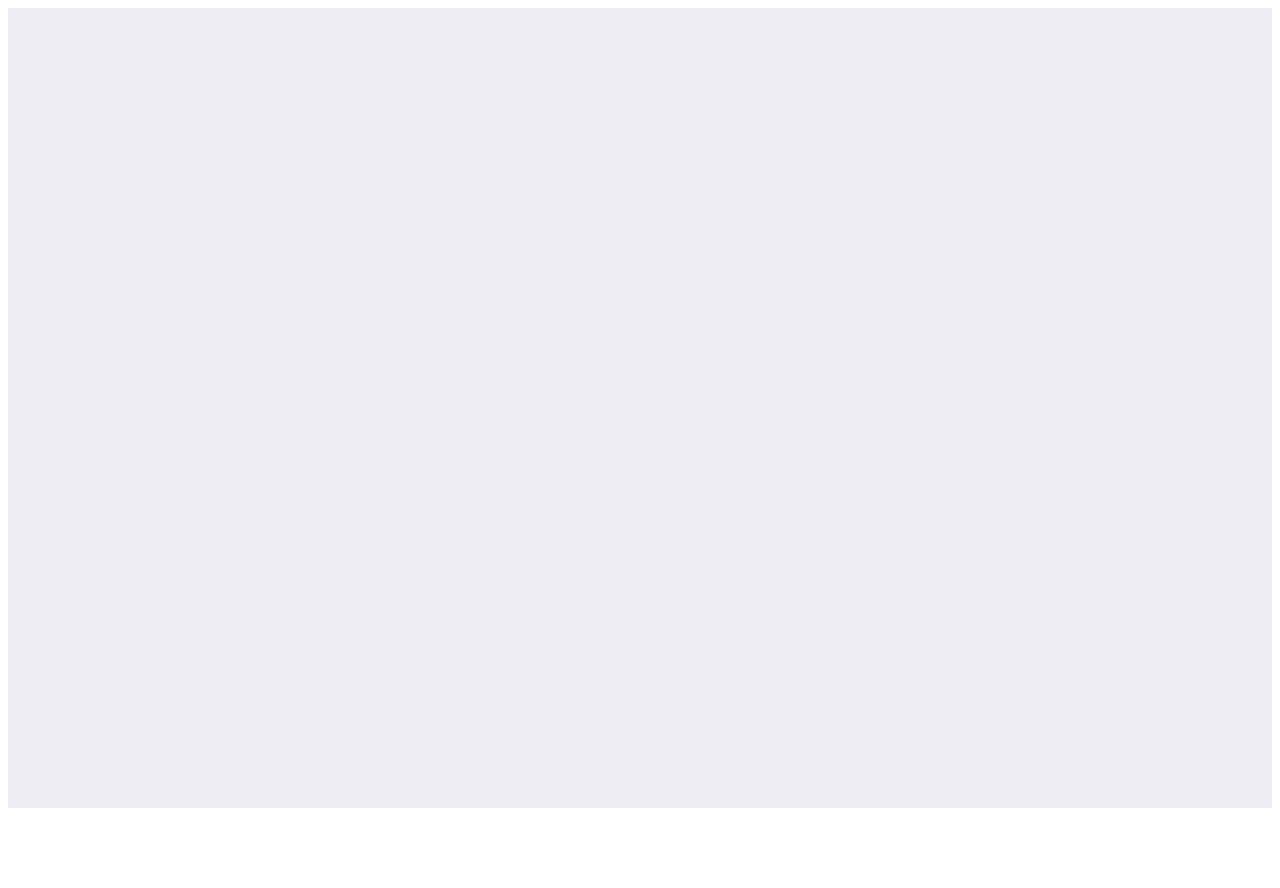
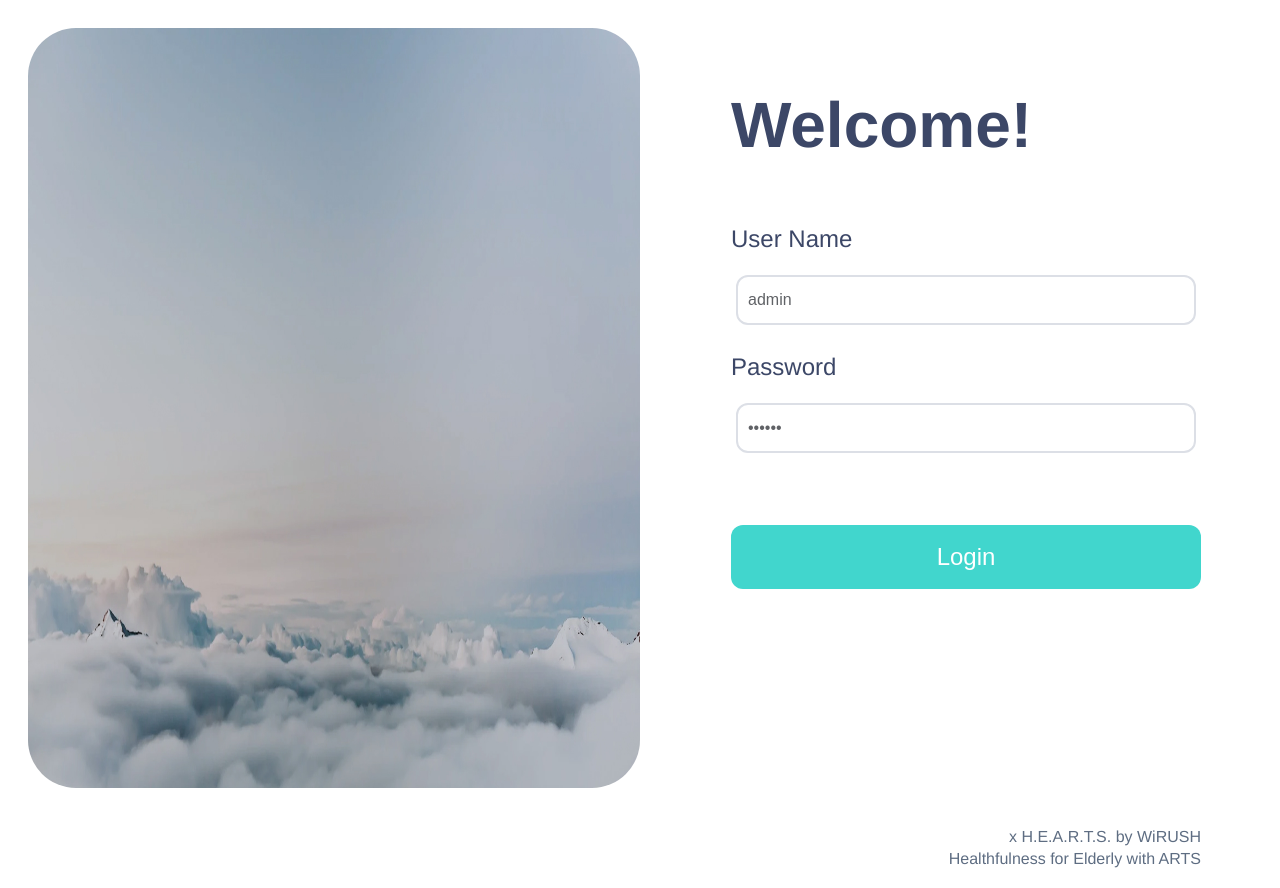
Before and after one commit to LiteZhang/julia-garden, a Vue app: page / in a window 1280 px wide. Before the commit this address had no page. Before the commit the page ends 808 px from the top, so only its background shows below. Built offline with nearby package versions, Linux system fonts and the light colour scheme.

Commit message:
for the height of different screen  ver 0.9

```diff
--- a/package.json
+++ b/package.json
@@ -9,11 +9,14 @@
   },
   "dependencies": {
     "axios": "^0.21.1",
+    "cnpm": "^6.2.0",
     "core-js": "^3.6.5",
     "element-plus": "^1.0.2-beta.48",
     "element-ui": "^2.15.2",
     "mockjs": "^1.1.0",
     "node-sass": "^6.0.1",
+    "postcss": "^8.3.5",
+    "sass-loader": "^10.2.0",
     "style-loader": "^2.0.0",
     "vue": "^3.0.0",
     "vue-router": "4.0.8"
--- a/src/assets/scss/style.scss
+++ b/src/assets/scss/style.scss
@@ -1 +1 @@
-$bg:red;
+$bg:#fff;
--- a/src/main.js
+++ b/src/main.js
@@ -5,6 +5,8 @@ import router from "./router";
 import "@/icons";
 import Element from 'element-plus'
 import 'element-plus/lib/theme-chalk/index.css'
+
+import axios from 'axios'
 // Vue.use(ElementUI)
 // router.beforeEach((to, from, next) => {
 //   if (to.meta.title) {
@@ -16,3 +18,6 @@ import 'element-plus/lib/theme-chalk/index.css'
 const app = createApp(App).use(router);
 app.mount("#app");
 app.use(Element);
+app.use(axios)
+
+//Vue.prototype.$axios = axios;
--- a/src/router/index.js
+++ b/src/router/index.js
@@ -11,14 +11,14 @@ const routes = [
       requireAuth: false,
     },
   },
-  // {
-  //   path: "/",
-  //   name: "首页",
-  //   component: index,
-  //   meta: {
-  //     requireAuth: true,
-  //   },
-  // },
+  {
+    path: "/",
+    name: "首页",
+    component: login,
+    // meta: {
+    //   requireAuth: true,
+    // },
+  },
 
 ];
 
--- a/src/views/Login.vue
+++ b/src/views/Login.vue
@@ -1,9 +1,9 @@
 <template>
-  <div class="login-wrap">
-    <div class="logo-img">
+  <div class="login-wrap" :style="{ height: screenHeight + 'px' }">
+    <div class="logo-img" >
       <img class="img-style" src="../assets/img/login-bg.jpg" />
     </div>
-    <div class="logo-input">
+    <div class="login-input" :style="{ height: screenHeight + 'px', 'margin-top': (screenHeight/10) + 'px'}">
       <div class="input-layout">
         <el-form
           :model="param"
@@ -15,7 +15,7 @@
           <el-form-item
             prop="username"
             style="display: flex; flex-direction: column">
-            <span class="username">User Name</span>
+            <span class="username" :style="{ 'margin-top': (screenHeight/14) + 'px'}">User Name</span>
             <el-input
               class="input-style"
               v-model="param.username"
@@ -33,10 +33,10 @@
               v-model="param.password"
               clearable />
           </el-form-item>
-          <button class="login-btn">Login</button>
+          <button class="login-btn"  :style="{ 'margin-top': (screenHeight/16) + 'px'}">Login</button>
 
         </el-form>
-         <span style="margin-top:140px;  text-align: right; color: #5E6D82; font-size: 16px;">x H.E.A.R.T.S. by WiRUSH </span>
+         <span style="text-align: right; color: #5E6D82; font-size: 16px;" :style="{ 'margin-top': (screenHeight/16) + 'px'}">x H.E.A.R.T.S. by WiRUSH </span>
          <span style="margin-top:4px;  text-align: right; margin-bottom: 20px; color: #5E6D82; font-size: 16px;">Healthfulness for Elderly with ARTS</span>
       </div>
     </div>
@@ -49,15 +49,26 @@ export default {
     return {
       param: {
         username: "admin",
-        password: "123123",
+        password: "123123"
       },
-       passwordFieldType: "password",
+      screenHeight: document.body.clientHeight,
+      passwordFieldType: "password",
       rules: {
         username: [
-          { required: true, message: "Please input the  account ", trigger: "blur" },
+          {
+            required: true,
+            message: "Please input the  account ",
+            trigger: "blur"
+          }
         ],
-        password: [{ required: true, message: "Please input the  password", trigger: "blur" }],
-      },
+        password: [
+          {
+            required: true,
+            message: "Please input the  password",
+            trigger: "blur"
+          }
+        ]
+      }
     };
   },
   created() {
@@ -65,10 +76,33 @@ export default {
   },
   mounted() {
     console.log("Login  !!!!!!!");
+    const that = this;
+    window.onresize = () => {
+      return (() => {
+        window.screenHeight = document.body.clientHeight;
+        that.screenHeight = window.screenHeight;
+      })();
+    };
   },
+  watch: {
+ screenHeight (val) {
+    // 为了避免频繁触发resize函数导致页面卡顿，使用定时器
+    if (!this.timer) {
+      // 一旦监听到的screenWidth值改变，就将其重新赋给data里的screenWidth
+      this.screenHeight = val
+      this.timer = true
+      let that = this
+      setTimeout(function () {
+        // 打印screenWidth变化的值
+        console.log(that.screenHeight)
+        that.timer = false
+      }, 400)
+    }
+  }
+},
   methods: {
     submitForm() {
-      this.$refs.login.validate((valid) => {
+      this.$refs.login.validate(valid => {
         if (valid) {
           this.$message.success("Login Success");
           localStorage.setItem("ms_username", this.param.username);
@@ -80,9 +114,10 @@ export default {
       });
     },
     switchVisibility() {
-      this.passwordFieldType = this.passwordFieldType === "password" ? "text" : "password";
-    },
-  },
+      this.passwordFieldType =
+        this.passwordFieldType === "password" ? "text" : "password";
+    }
+  }
 };
 </script>
 
@@ -92,7 +127,7 @@ export default {
 .login-wrap {
   position: relative;
   width: 100%;
-  height: 940px;
+  //height: 940px;
   background-color: #fff;
   background-color: $bg;
   display: flex;
@@ -103,7 +138,7 @@ export default {
   padding: 20px 20px;
   /* background-image: url(../assets/img/login-bg.jpg); */
 }
-.logo-input {
+.login-input {
   flex: 1;
   display: flex;
   flex-direction: row;
@@ -112,7 +147,7 @@ export default {
 
 .input-layout {
   width: 470px;
-  /* height: 100%; */
+  height: 100%;
   display: flex;
   flex-direction: column;
   justify-content: left;
@@ -128,7 +163,7 @@ export default {
 .welcome-title {
   text-align: left;
   width: 100%;
-  margin-top: 120px;
+  // margin-top: 120px;
   font-weight: bold;
   font-size: 64px;
 }
@@ -137,10 +172,10 @@ export default {
   text-align: left;
   width: 100%;
   font-size: 24px;
-  margin-top: 100px;
+  // margin-top: 100px;
 }
 
-.input-style  .el-input__inner {
+.input-style .el-input__inner {
   margin-top: 16px;
   outline-style: none;
   border: 2px solid #dcdfe6;
@@ -155,11 +190,11 @@ export default {
  width: 30px;
  height: 30px;
 } */
-.input-layout .el-input__clear{
- margin-top: 20px;
- margin-right: 10px;
- width: 30px;
- height: 30px;
+.input-layout .el-input__clear {
+  margin-top: 20px;
+  margin-right: 10px;
+  width: 30px;
+  height: 30px;
 }
 
 .passsword {
@@ -184,8 +219,7 @@ export default {
   display: flex;
   flex-direction: column;
 }
-
-.input-style {
+· .input-style {
   margin-top: 0px;
 }
 /* .password-input {
```
Also changed, not shown: src/mock/index.js (added), 2 other files (tests, documents, lock files or other folders).
